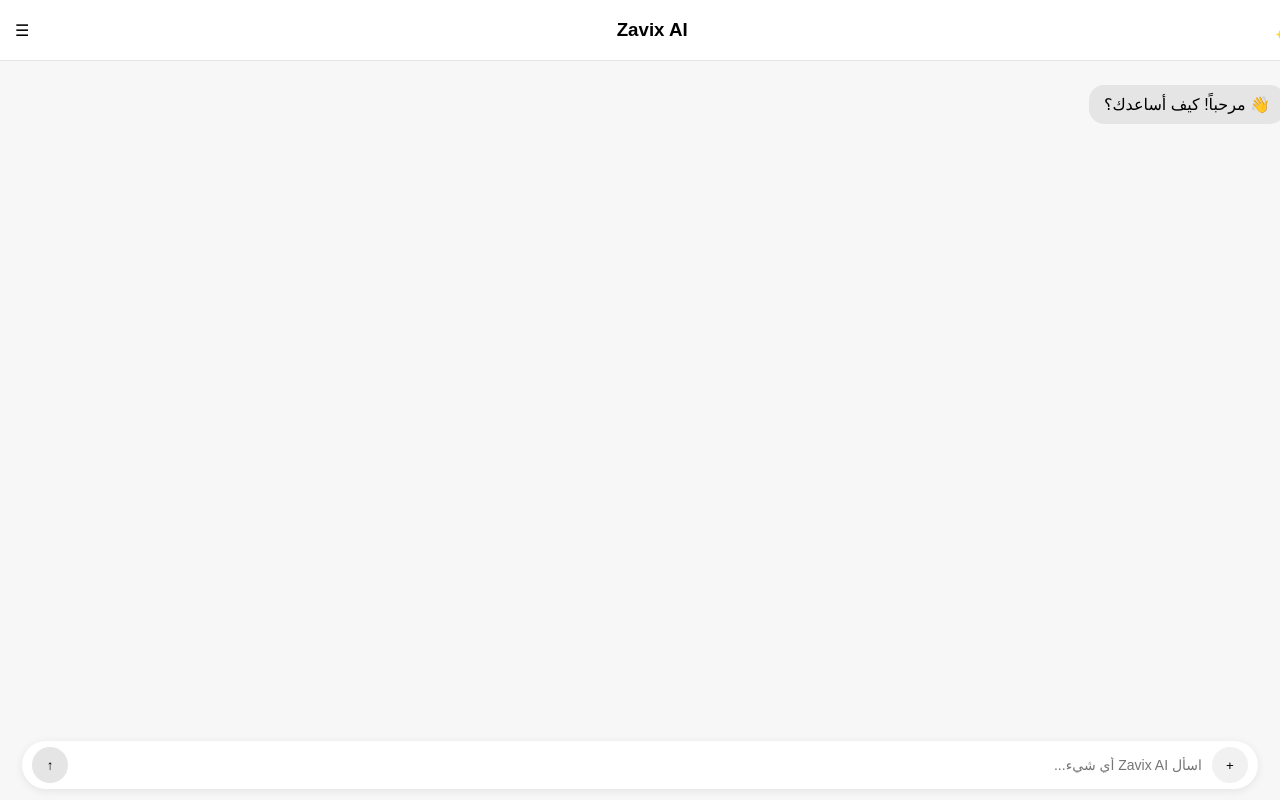
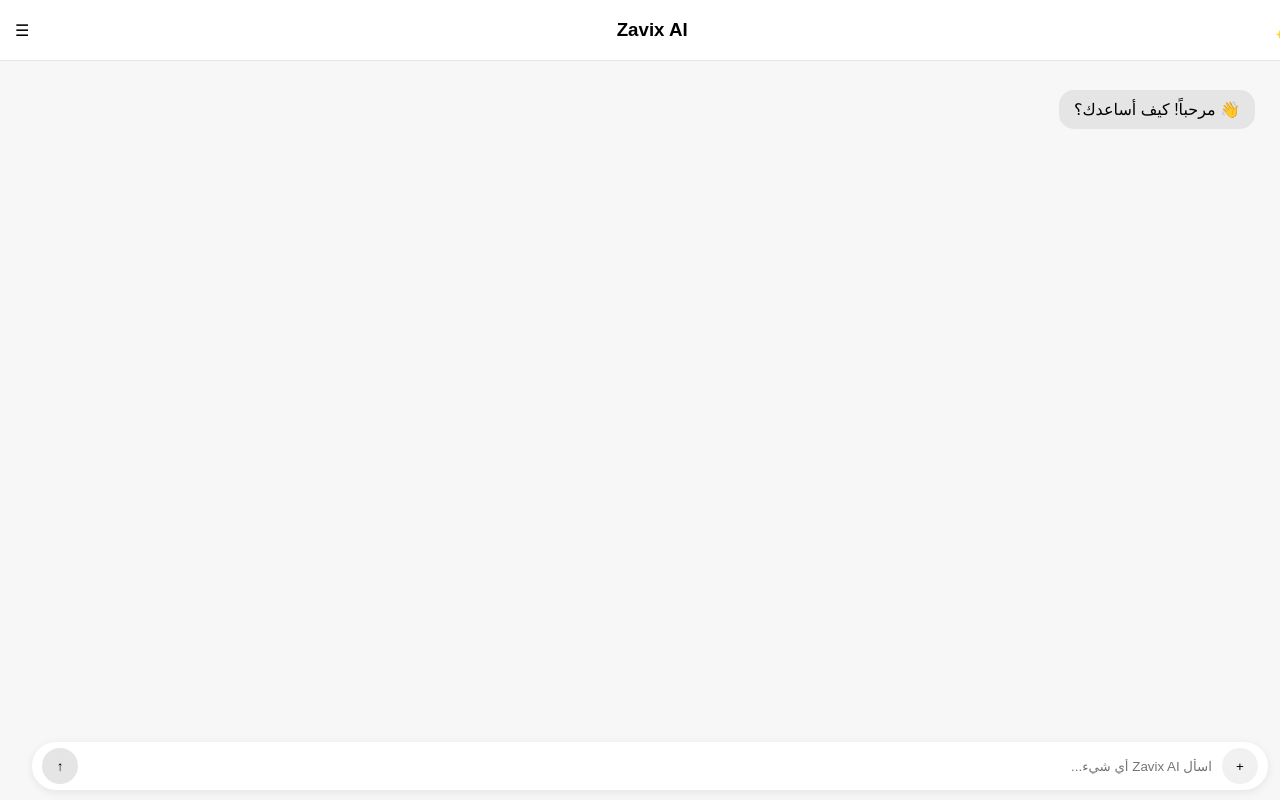
Before and after one commit to Hamode17/zavixai, a Flask app: page / in a window 1280 px wide. Run offline with Flask 3, Linux system fonts and the light colour scheme.

Commit message:
Update style.css

```diff
--- a/static/style.css
+++ b/static/style.css
@@ -3,11 +3,10 @@
 html, body {
     margin: 0;
     padding: 0;
-    height: 100dvh;
+    height: 100%;
     font-family: Arial;
     background: #f7f7f8;
     direction: rtl;
-    overflow: hidden;
 }
 
 /* 🔥 HEADER ثابت */
@@ -27,20 +26,17 @@ html, body {
     background: white;
     border-bottom: 1px solid #e5e5e5;
 
-    z-index: 9999;
+    z-index: 1000;
 }
 
 /* 💬 CHAT */
 
 .chat-box {
-    position: fixed;
-    top: 60px;
-    bottom: 70px;
-    left: 0;
-    width: 100%;
+    height: 100vh;
+    overflow-y: auto;
 
-    overflow-y: auto;
-    padding: 15px;
+    padding: 80px 15px 90px;
+    box-sizing: border-box;
 
     display: flex;
     flex-direction: column;
@@ -67,7 +63,7 @@ html, body {
     max-width: 70%;
 }
 
-/* 🧠 INPUT ثابت */
+/* 🧠 INPUT */
 
 .input-container {
     position: fixed;
@@ -75,20 +71,18 @@ html, body {
     left: 0;
     width: 100%;
 
-    height: 70px;
+    padding: 10px;
     background: #f7f7f8;
 
-    display: flex;
-    align-items: center;
-    justify-content: center;
-
-    z-index: 9999;
+    z-index: 1000;
 }
 
 /* صندوق الإدخال */
 
 .input-box {
     width: 95%;
+    margin: auto;
+
     background: white;
     border-radius: 25px;
 
@@ -104,7 +98,6 @@ html, body {
     flex: 1;
     border: none;
     outline: none;
-    font-size: 14px;
 }
 
 /* الأزرار */
```
